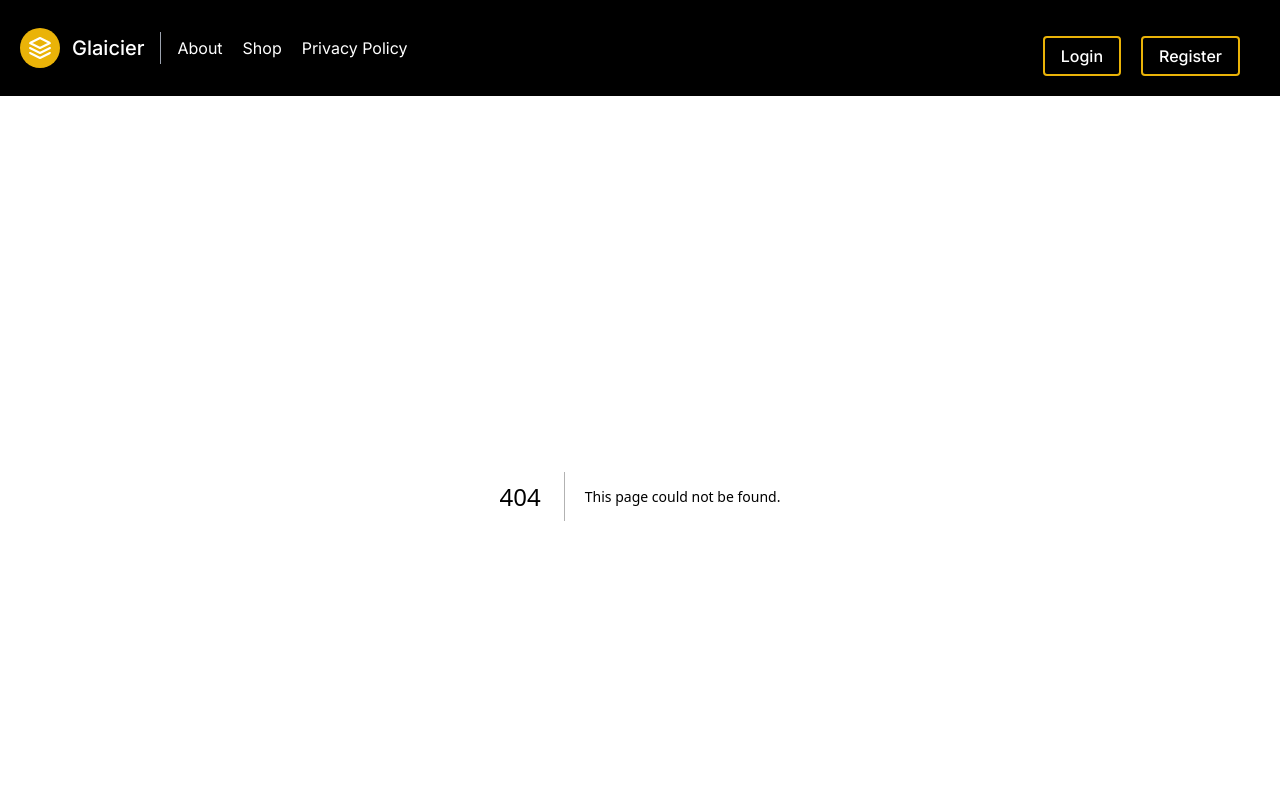
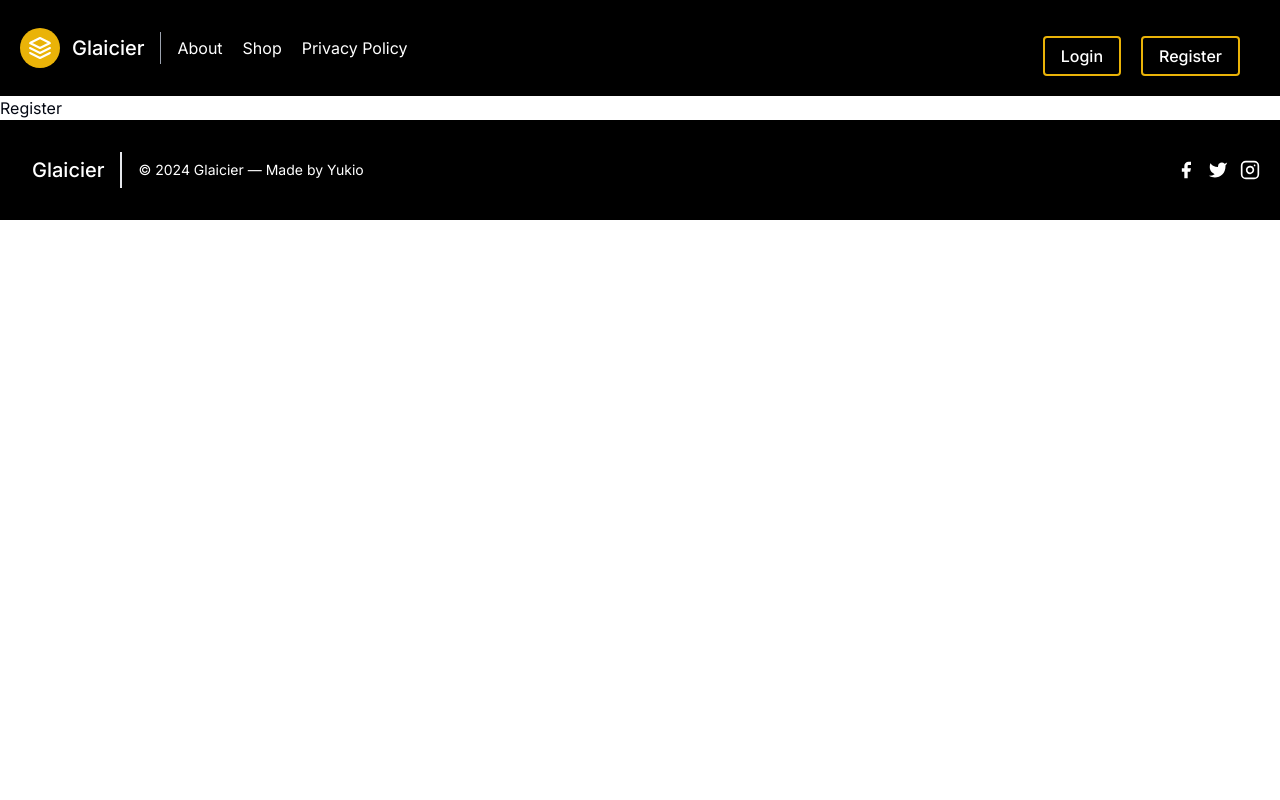
Before and after one commit to yukiodesigns/glacier_foods, a Next.js app: page /register in a window 1280 px wide. Before the commit this address had no page. Shown: the top 800 px of the page. Built offline with nearby package versions, Linux system fonts and the light colour scheme.

Commit message:
created register page

```diff
--- /dev/null
+++ b/app/register/page.tsx
@@ -0,0 +1,9 @@
+import React from 'react'
+
+const page = () => {
+  return (
+    <div>Register</div>
+  )
+}
+
+export default page
```
